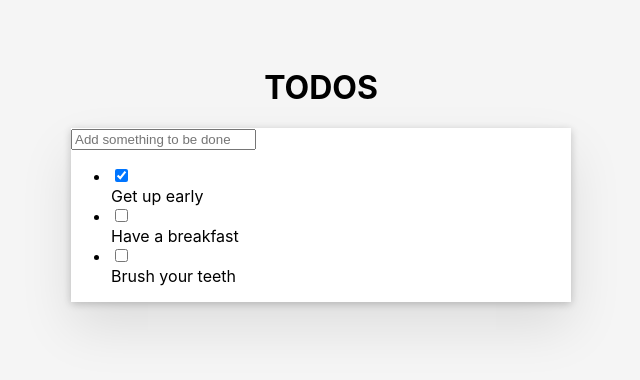
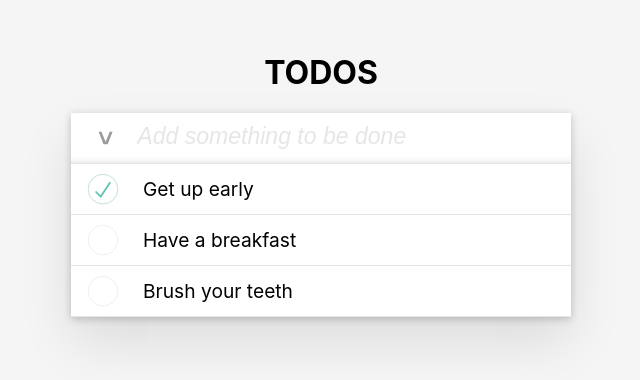
Before and after one commit to harunozbay/todos, a React (Create React App) app: page / in a window 1280 px wide. Shown: the part 226-606 px from the top of the page, without its empty margins (319-959 px from the left). Built offline with nearby package versions, Linux system fonts and the light colour scheme.

Commit message:
toggle and remove entries

```diff
--- a/src/components/Entry/entry.js
+++ b/src/components/Entry/entry.js
@@ -1,4 +1,5 @@
 import { useState } from "react";
+import "./entry.css";
 
 function Entry({ todos, setTodos }) {
   const [entry, setEntry] = useState({
@@ -6,6 +7,26 @@ function Entry({ todos, setTodos }) {
     done: false,
     entryMode: false,
   });
+
+  const onToggleAll = (e) => {
+    let newTodos = [...todos];
+    // if all is done then uncheck all
+    if (todos.every((todo) => todo.done)) {
+      newTodos.forEach((todo) => {
+        todo.done = false;
+      });
+      setTodos(newTodos);
+      e.target.style.color = "#9b9b9b";
+    }
+    // if some is undone then check all
+    else {
+      newTodos.forEach((todo) => {
+        todo.done = true;
+      });
+      setTodos(newTodos);
+      e.target.style.color = "#474747";
+    }
+  };
 
   const onSubmitEntry = (e) => {
     e.preventDefault();
@@ -20,9 +41,17 @@ function Entry({ todos, setTodos }) {
   };
 
   return (
-    <form onSubmit={onSubmitEntry}>
-      <input onChange={onChangeInput} placeholder="Add something to be done" />
-    </form>
+    <div id="newTodoEntry">
+      <button type="button" id="toggleAll" onClick={onToggleAll}>
+        &gt;
+      </button>
+      <form onSubmit={onSubmitEntry}>
+        <input
+          onChange={onChangeInput}
+          placeholder="Add something to be done"
+        />
+      </form>
+    </div>
   );
 }
 
--- a/src/components/List/list.js
+++ b/src/components/List/list.js
@@ -1,4 +1,4 @@
-// import { useState } from "react";
+import "./list.css"
 
 function List({ todos, setTodos }) {
   const onToggleDone = (e) => {
@@ -26,6 +26,12 @@ function List({ todos, setTodos }) {
     setTodos(newTodos);
   };
 
+  const onRemove = (index) => (e) => {
+    let newTodos = [...todos];
+    newTodos.splice(index, 1);
+    setTodos(newTodos);
+  };
+
   return (
     <ul>
       {todos.map((todo, index) => (
@@ -49,8 +55,16 @@ function List({ todos, setTodos }) {
                 />
               </div>
             ) : (
-              <div onClick={onEntryMode(index)}>{todo.text}</div>
+              <div className="entryRow">
+                <div className="todoText" onClick={onEntryMode(index)}>
+                  {todo.text}
+                </div>
+                <button type="button" className="remove" onClick={onRemove(index)}>
+                  x
+                </button>
+              </div>
             )}
+
           </>
         </li>
       ))}
```
